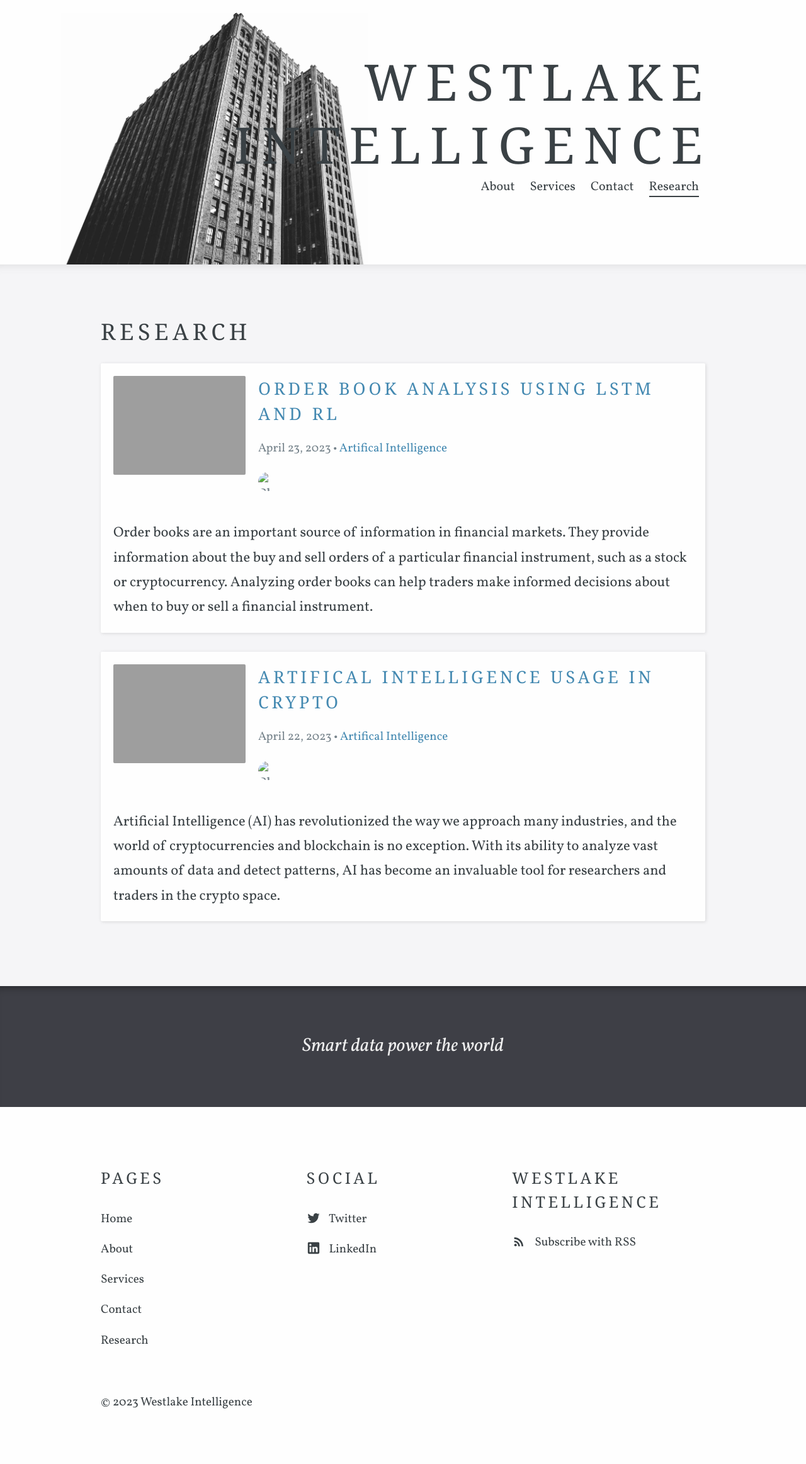
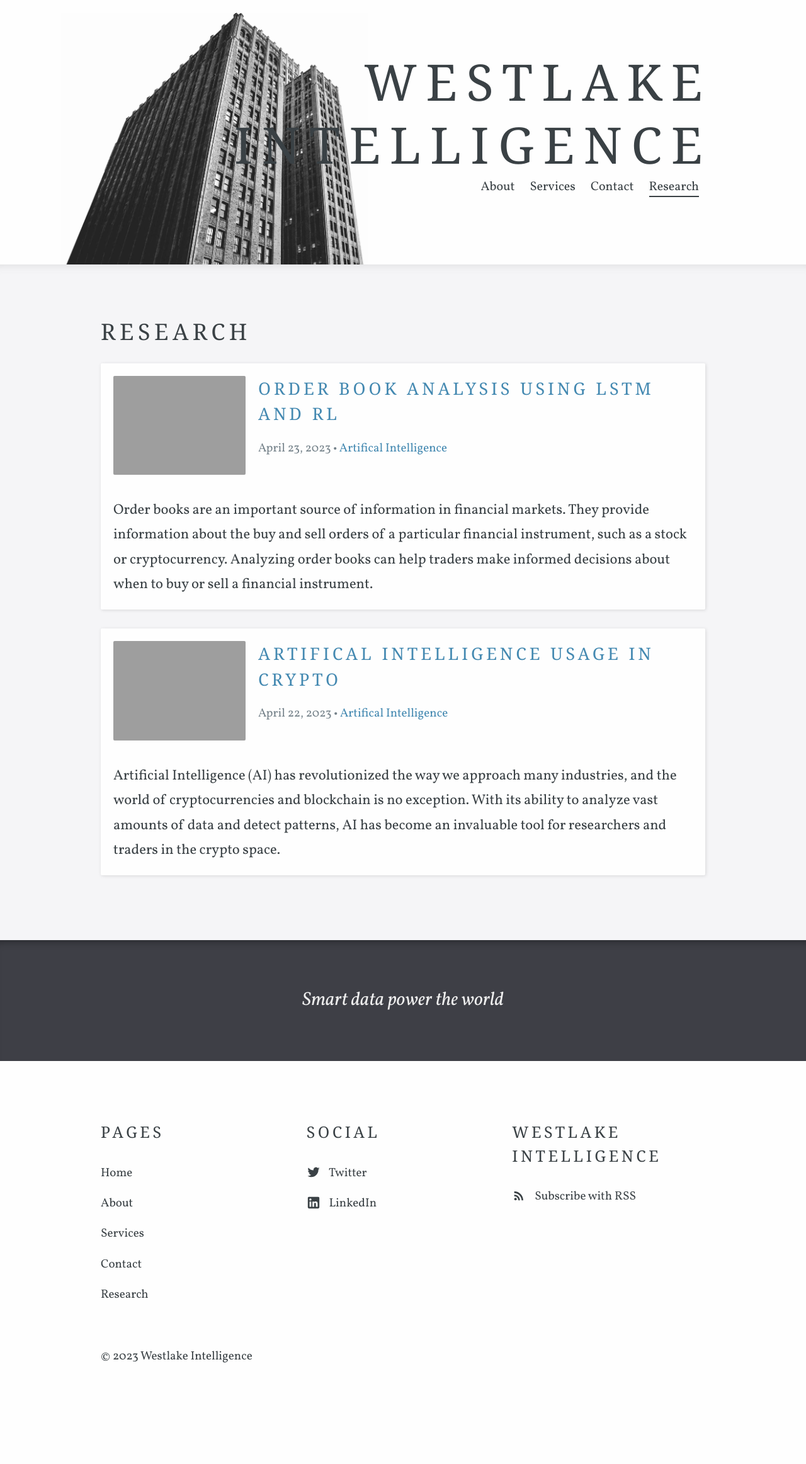
Before and after one commit to westlakequant/soulshell.github.io, a Jekyll site: the page built from research/index.html, in a window 1280 px wide. Shown: the whole page at 63% size. Built offline with Jekyll 4.4.1, drawn with Linux system fonts in a browser that asks for light colours; some web fonts are replaced; the list of posts is cut into pages by our own code; after the commit the page ends 2252 px from its top, so only the background shows below that; grey boxes are pictures that could not be loaded.

Commit message:
update the author part

```diff
--- a/_includes/post-summary.html
+++ b/_includes/post-summary.html
@@ -11,9 +11,6 @@
 
 		{% assign author_id = include.post.author_staff_member | prepend: "/staff_members/" | append: "/" %}
 		{% assign author = site.staff_members | where: "url", author_id | first %}
-		<p class="post-summary-author">
-			<img src="{% include relative-src.html src=author.image %}" alt="Photo of {{ author.name }}" width="30" height="30"> {{ author.name }}
-		</p>
 	</div>
 
 	<p class="post-summary-excerpt">{{ include.post.excerpt | remove: '<p>' | remove: '</p>' }}</p>
```
